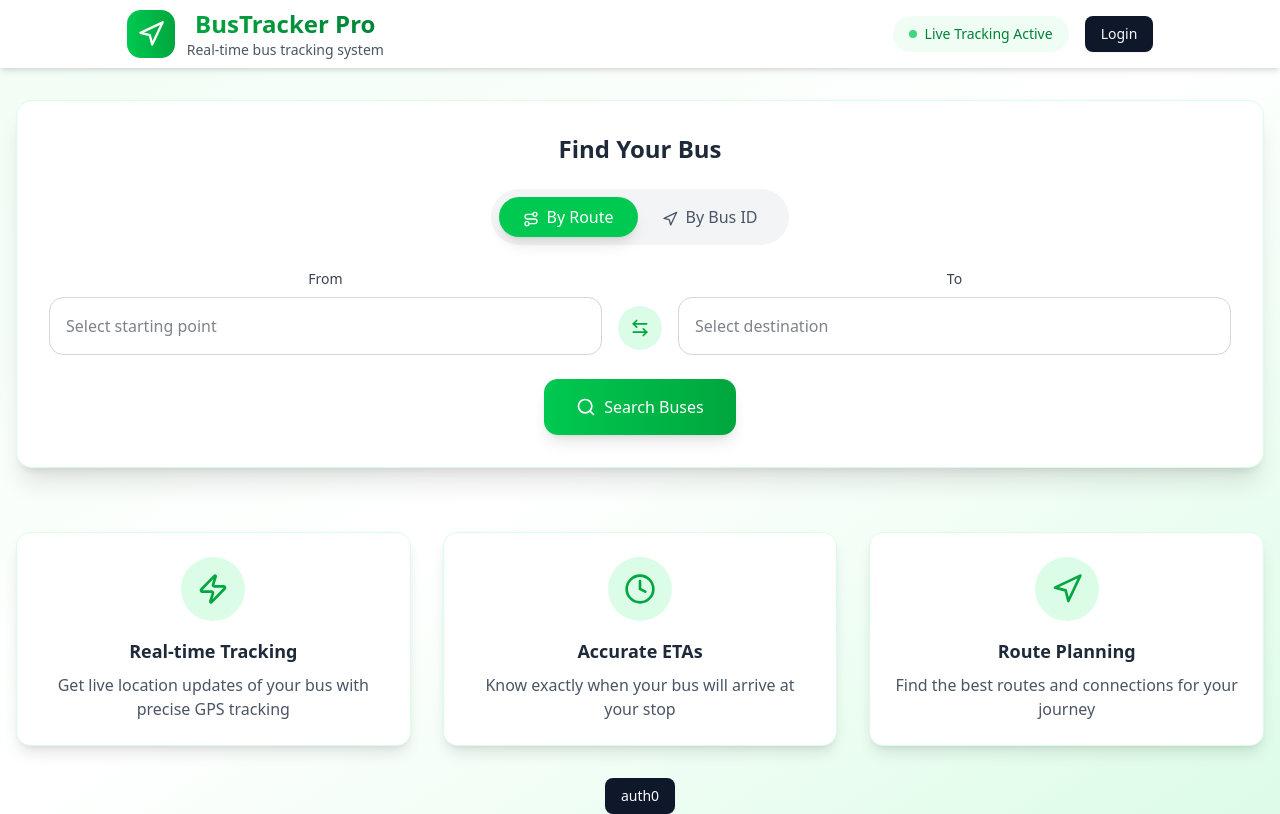
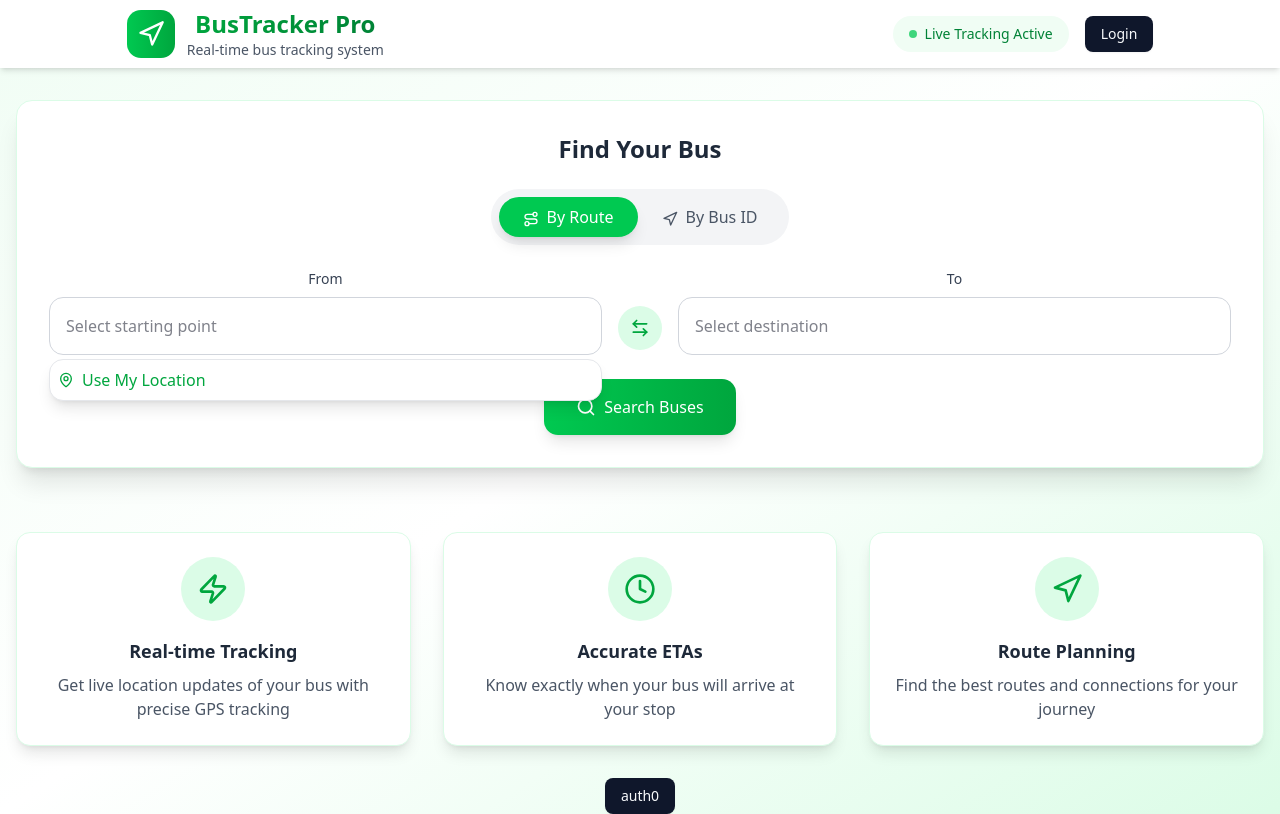
Before and after one commit to santanu-atta03/GPS_Tracker, a React (Vite) app in the folder Frontend/: page / in a window 1280 px wide. Built offline with nearby package versions, Linux system fonts and the light colour scheme.

Commit message:
update location input

```diff
--- a/Frontend/src/components/shared/LocationSearch.jsx
+++ b/Frontend/src/components/shared/LocationSearch.jsx
@@ -1,12 +1,13 @@
 import { useState } from "react";
-import { ArrowLeftRight } from "lucide-react";
+import { ArrowLeftRight, MapPin } from "lucide-react";
+
 export default function LocationSearch() {
   const [fromLocation, setFromLocation] = useState("");
   const [toLocation, setToLocation] = useState("");
   const [fromSuggestions, setFromSuggestions] = useState([]);
   const [toSuggestions, setToSuggestions] = useState([]);
 
-  // Fetch suggestions from OSM
+  // ✅ Fetch suggestions from OSM
   const fetchSuggestions = async (query, setFn) => {
     if (query.length < 2) return setFn([]);
     const res = await fetch(`${import.meta.env.VITE_BASE_URL}/search?q=${query}`);
@@ -14,7 +15,15 @@ export default function LocationSearch() {
     setFn(data.map((place) => place.display_name));
   };
 
-  // Handlers
+  // ✅ Reverse Geocode from lat/lon → Address
+  const fetchAddressFromCoords = async (lat, lon) => {
+    const res = await fetch(
+      `${import.meta.env.VITE_BASE_URL}/reverse-geocode?lat=${lat}&lon=${lon}`
+    );
+    return res.json();
+  };
+
+  // ✅ Handlers
   const handleFromChange = (val) => {
     setFromLocation(val);
     fetchSuggestions(val, setFromSuggestions);
@@ -40,12 +49,41 @@ export default function LocationSearch() {
     setToLocation(fromLocation);
   };
 
+  // ✅ Use My Location
+  const handleUseMyLocation = () => {
+    if (navigator.geolocation) {
+      navigator.geolocation.getCurrentPosition(
+        async (pos) => {
+          const { latitude, longitude } = pos.coords;
+          try {
+            const data = await fetchAddressFromCoords(latitude, longitude);
+            if (data.display_name) {
+              setFromLocation(data.display_name);
+              setFromSuggestions([]);
+            }
+          } catch (err) {
+            console.error(err);
+            alert("Error getting location");
+          }
+        },
+        (err) => {
+          console.error(err);
+          alert("Please enable location access.");
+        }
+      );
+    } else {
+      alert("Geolocation not supported in this browser.");
+    }
+  };
+
   return (
     <div className="space-y-4">
       <div className="flex items-center space-x-4">
         {/* From */}
         <div className="flex-1 relative">
-      <label className="block text-sm font-medium text-gray-700 mb-2">From</label>
+          <label className="block text-sm font-medium text-gray-700 mb-2">
+            From
+          </label>
           <input
             type="text"
             value={fromLocation}
@@ -54,8 +92,15 @@ export default function LocationSearch() {
             placeholder="Select starting point"
           />
           {/* Suggestions dropdown */}
-      {fromSuggestions.length > 0 && (
+          {(fromSuggestions.length > 0 || true) && (
             <ul className="absolute z-10 w-full bg-white border border-gray-200 rounded-xl shadow-lg mt-1 max-h-48 overflow-y-auto">
+              {/* 📍 Use My Location option */}
+              <li
+                onClick={handleUseMyLocation}
+                className="p-2 cursor-pointer flex items-center gap-2 hover:bg-green-100 text-green-600 font-medium"
+              >
+                <MapPin className="w-4 h-4" /> Use My Location
+              </li>
               {fromSuggestions.map((s, idx) => (
                 <li
                   key={idx}
@@ -80,7 +125,9 @@ export default function LocationSearch() {
 
         {/* To */}
         <div className="flex-1 relative">
-      <label className="block text-sm font-medium text-gray-700 mb-2">To</label>
+          <label className="block text-sm font-medium text-gray-700 mb-2">
+            To
+          </label>
           <input
             type="text"
             value={toLocation}
@@ -105,6 +152,5 @@ export default function LocationSearch() {
         </div>
       </div>
     </div>
-
   );
 }
```
Also changed, not shown: 1 other file (tests, documents, lock files or other folders). Lines whose indentation alone changed are shown as unchanged.
